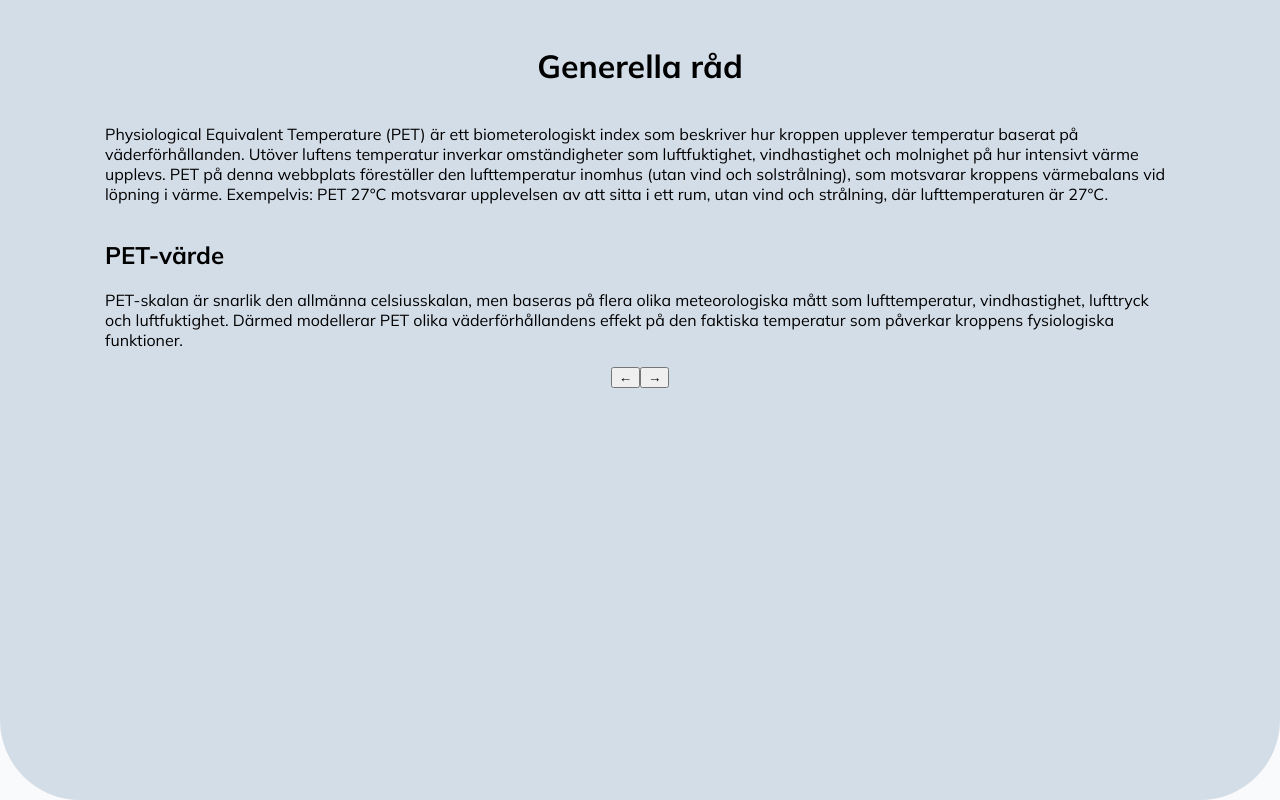
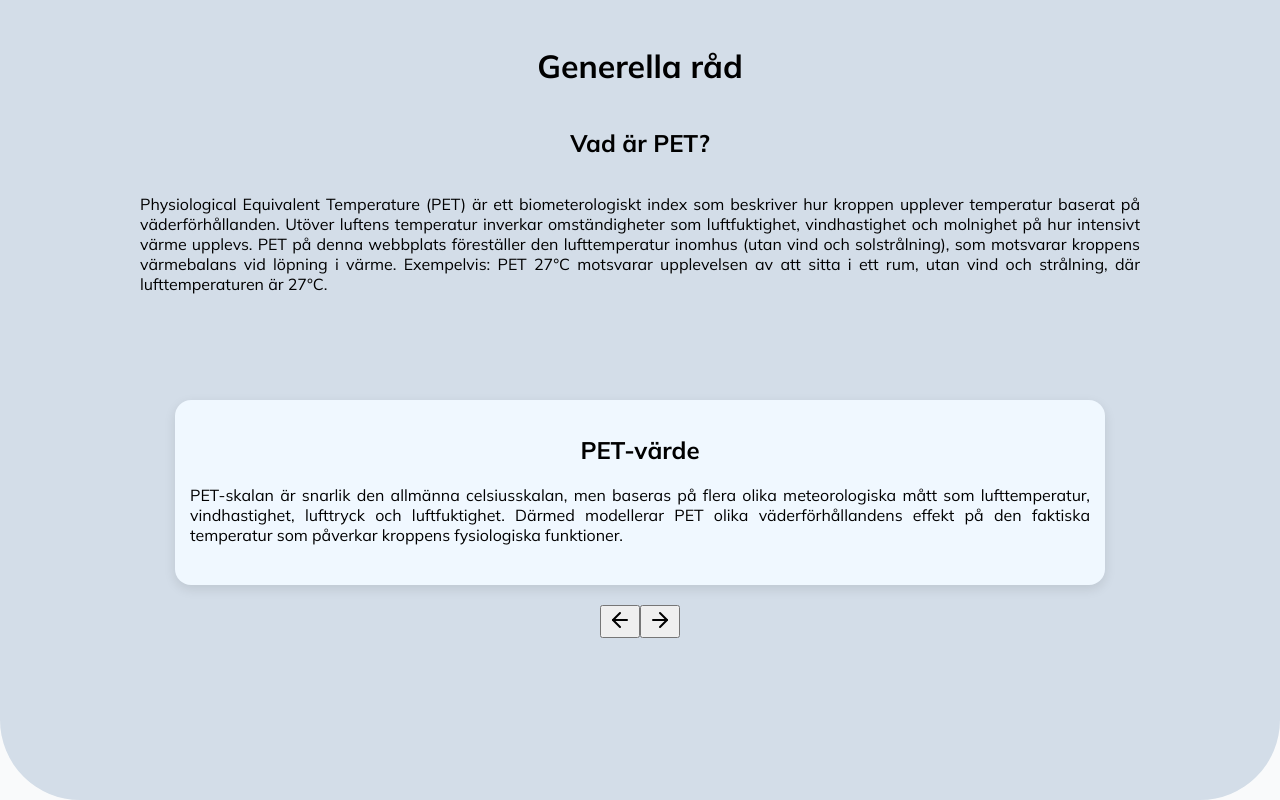
Before and after one commit to Antonpanton37/Skelettet, a React (Create React App) app: page / in a window 1280 px wide. Shown: the part 1760-2560 px from the top of the page. Built offline with nearby package versions, Linux system fonts and the light colour scheme.

Commit message:
rutorrosv

```diff
--- a/package.json
+++ b/package.json
@@ -15,6 +15,7 @@
     "axios": "^1.8.4",
     "react": "^19.0.0",
     "react-dom": "^19.0.0",
+    "react-icons": "^5.5.0",
     "react-router-dom": "^7.4.0",
     "react-scripts": "^5.0.1",
     "react-scroll": "^1.9.3",
--- a/src/App.js
+++ b/src/App.js
@@ -26,7 +26,7 @@ function App() {
 
       <Omoss/>
 
-      <Rad/>
+
 
       <Footer/>
     </>
--- a/src/komponenter/information.css
+++ b/src/komponenter/information.css
@@ -1,90 +1,36 @@
-.subheadings {
-  display: flex;
-  width: 100%;
-  max-width: 1200px;
-  justify-content: space-between;
-  text-align: center;
-  position: relative;
-  align-items: stretch; /* Viktigt! Sträcker ut alla kolumner lika mycket */
-}
-
-.subheading-container {
-  flex: 1;
-  padding: 0 20px;
-  position: relative;
-  display: flex;
-  flex-direction: column;
-  align-items: center;
+.pet-description {
+  max-width: 1000px;
   text-align: justify;
 
 }
 
-.subheading-container::before {
-  content: "";
-  position: absolute;
-  top: 0;
-  left: 0;
-  width: 1.5px;
-  height: 100%; /* Ändrat från en fast höjd till 100% av förälderns höjd */
-  background-color: black;
+.karusell {
+  max-width: 1000px;
+  margin-top: 90px;
+  text-align: center;
+  background-color: aliceblue;
+  border-radius: 16px;
+  padding: 15px;
+  padding-bottom: 40px;
+  box-shadow: 0 4px 12px rgba(0, 0, 0, 0.1);
+
+
+}
+.titel-text {
+  text-align: center;
+
+
 }
 
-.subheading-container:first-child::before {
-  display: none;
+.content-text {
+  max-width: 900px;
+  text-align: justify;
+
+  margin: 0 auto;
+
 }
 
-/* Om du vill ha en minsta höjd på alla boxar för att säkerställa att de inte blir för korta */
-.subheading-container {
-  min-height: 300px; /* Justera detta värde efter behov */
+.button-row{
+  margin-top: 20px;
+
 }
-.image-container {
-  display: flex;
-  justify-content: center; /* Centrerar bilden horisontellt */
-  margin-top: 30px; /* Avstånd från texten */
-}
-
-
-
-@media (max-width: 768px) {
-  .subheadings {
-    flex-direction: column; /* Byt från rad till kolumn */
-    align-items: center;  /* Ceddddssntrerar texten */
-  }
-
-  .subheading-container {
-    width: 100%; /* Låt varje container ta upp hela bredden */
-    padding: 25px 25px;
-    margin-bottom: 5px; /* Minska padding för att spara plats */
-    text-align: center;
-    min-height: 100px;
-  }
-  .subheading {
-    font-size: 1.2rem;
-    margin-bottom: 5px;
-  }
-  .read-more-hint {
-    font-size: 0.85rem;
-    font-style: italic;
-    color: #555;
-    margin-bottom: 1px;
-  }
-  .subheading-container::before {
-    display: none; /* Ta bort linjerna mellan boxarna på mobil */
-  }
-
-  .subtext {
-    max-height: 0;
-    overflow: hidden;
-    transition: max-height 0.3s ease;
-
-  }
-
-  .subtext.visible {
-    max-height: 1000px; /* tillräckligt stort värde för att rymma texten */
-    transition: max-height 0.5s ease;
-  }
-
-  .subheading-container.clickable {
-    cursor: pointer;
-  }
-}
--- a/src/komponenter/information.js
+++ b/src/komponenter/information.js
@@ -1,4 +1,5 @@
 import React, { useState } from 'react';
+import { FiArrowLeft, FiArrowRight } from "react-icons/fi";
 import './information.css'; // Behåll om du har generell stil här
 
 const slides = [
@@ -27,29 +28,33 @@ export default function InformationCarousel() {
   return (
     <div id="contact" className="section bg-blue-100 rounded-3xl px-6 py-10 max-w-4xl mx-auto">
       <h1 className="text-2xl font-bold text-center mb-6">Generella råd</h1>
+      <h2 className="text-2xl font-bold text-center mb-6"> Vad är PET?</h2>
 
-      <p className="max-w-sm mx-auto mb-6 text-base text-gray-700 text-left">
+
+      <p className="pet-description">
         Physiological Equivalent Temperature (PET) är ett biometerologiskt index som beskriver hur kroppen upplever temperatur baserat på väderförhållanden. Utöver luftens temperatur inverkar omständigheter som luftfuktighet, vindhastighet och molnighet på hur intensivt värme upplevs. PET på denna webbplats föreställer den lufttemperatur inomhus (utan vind och solstrålning), som motsvarar kroppens värmebalans vid löpning i värme.
         Exempelvis: PET 27°C motsvarar upplevelsen av att sitta i ett rum, utan vind och strålning, där lufttemperaturen är 27°C.
       </p>
 
-      <div className="bg-white p-6 rounded-xl shadow-lg max-w-sm mx-auto mb-6">
-        <h2 className="text-xl font-bold mb-3 text-gray-800 text-center">{title}</h2>
-        <p className="text-base text-gray-700 leading-relaxed text-left">{content}</p>
+      <div className="karusell">
+        <h2 className="titel-text">{title}</h2>
+        <p className="content-text">{content}</p>
+
+
       </div>
 
-      <div className="flex justify-center gap-6 items-center">
+      <div className=" button-row flex justify-center gap-6 items-center">
             <button
         onClick={prev}
-          className="text-2xl px-4 py-2 bg-gray-200 rounded-full hover:bg-gray-300 transition"
+        className="p-3 bg-gray-200 rounded-full hover:bg-gray-300 shadow transition"
       >
-          ←
+        <FiArrowLeft size={24} />
       </button>
       <button
         onClick={next}
-          className="text-2xl px-4 py-2 bg-gray-200 rounded-full hover:bg-gray-300 transition"
+        className="p-3 bg-gray-200 rounded-full hover:bg-gray-300 shadow transition"
       >
-          →
+        <FiArrowRight size={24} />
       </button>
       </div>
     </div>
--- a/src/komponenter/navbar.js
+++ b/src/komponenter/navbar.js
@@ -59,11 +59,7 @@ function Navbar() {
                   Om oss
                 </Link>
               </li>
-              <li className='nav-item'>
-                <Link to="rad" smooth={true} duration={500} className='nav-links' onClick={closeMobileMenu}>
-                  Råd
-                </Link>
-              </li>
+
             </ul>
             </div>
         </div>
```
Also changed, not shown: 1 other file (tests, documents, lock files or other folders). Lines whose indentation alone changed are shown as unchanged.
